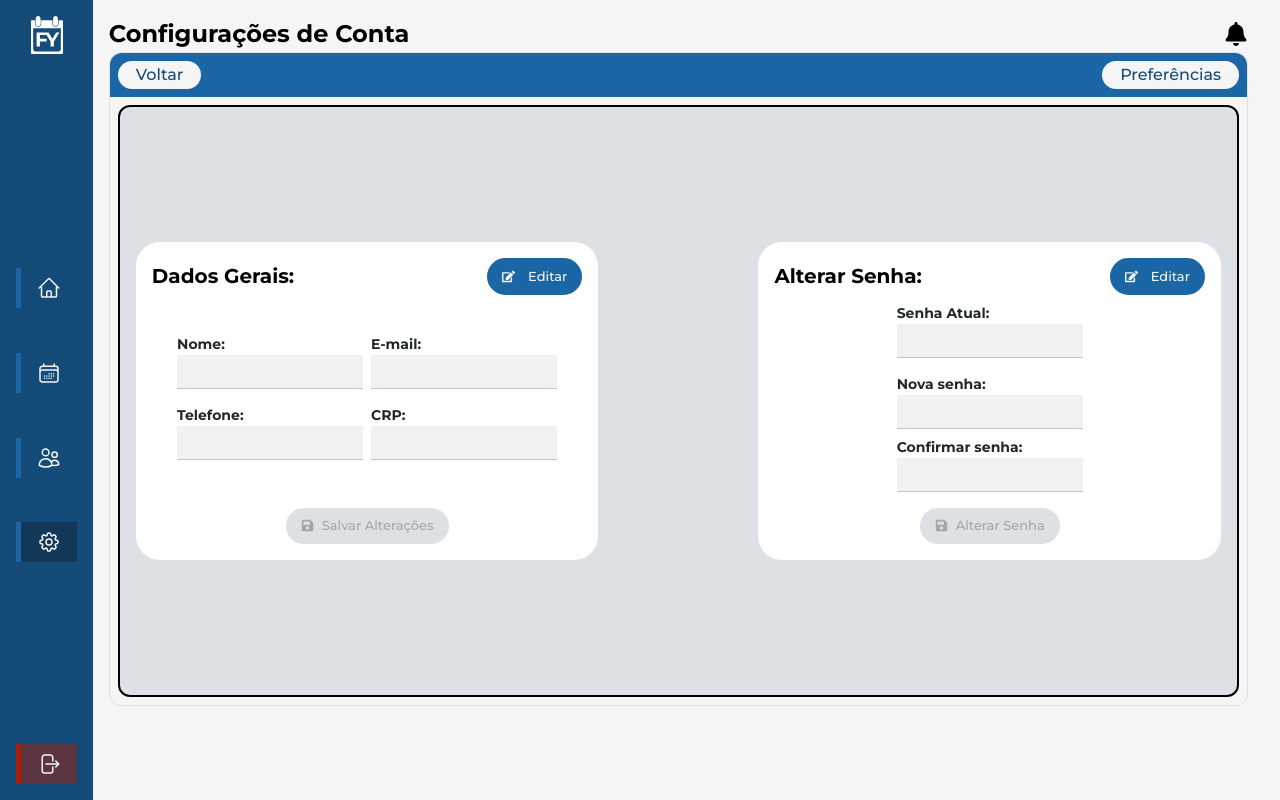
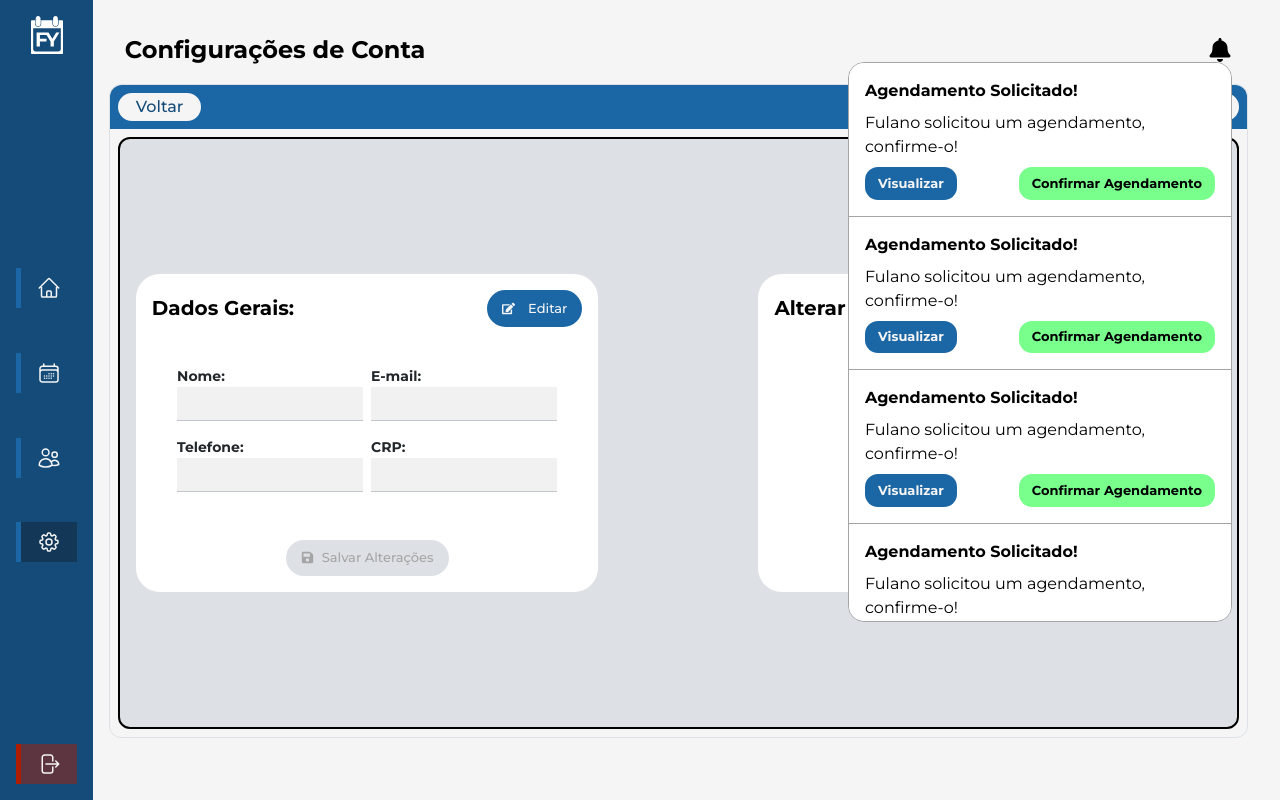
Before and after one commit to KauanPaschoal/web-projeto, a React (Vite) app: page /dashboard/administracao in a window 1280 px wide. Built offline with nearby package versions, Linux system fonts and the light colour scheme.

Commit message:
att: adicinado icone e teste de modal de notificacao

```diff
--- a/src/App.css
+++ b/src/App.css
@@ -42,7 +42,7 @@
 
 * {
   font-family: "Montserrat", sans-serif;
-  padding: 0;
+
   scroll-behavior: smooth;
 }
 
--- a/src/pages/dashboard/components/MainComponent/MainComponent.jsx
+++ b/src/pages/dashboard/components/MainComponent/MainComponent.jsx
@@ -1,14 +1,19 @@
 import React, { Children } from 'react'
 import './MainComponent.css'
 import { FaBell } from 'react-icons/fa'
+import NotificacaoComponent from '../NotificacaoComponent/NotificacaoComponent'
 
 const MainComponent = ({ title, headerContent, children }) => {
     return (
         <div className='div-main'>
-            <div className='flex justify-between items-center w-full p-4'>
+            <div className='flex justify-between items-center w-full p-4 relative'>
                 <h1 className='titulo'>{title}</h1>
-                <FaBell className='bell-icon ' size={24} />
+                <div>
+                    <FaBell className='bell-icon ' size={24} />
+                    <NotificacaoComponent />
+                </div>
             </div>
+
             <section className='main-section'>
                 <div className='cabecalho'>
                     {headerContent ? headerContent : <h2>Cabeçalho</h2>}
--- /dev/null
+++ b/src/pages/dashboard/components/NotificacaoComponent/Notificacao.css
@@ -0,0 +1,50 @@
+@import 'tailwindcss';
+
+.container-notificacao {
+    border: 1px solid var(--GrayFy);
+    border-radius: 1em;
+    overflow: hidden;
+    overflow-y: auto;
+    max-height: 70vh;
+    z-index: 1000;
+}
+
+.box-notificacao {
+    display: flex;
+    flex-direction: column;
+    padding: 1em;
+    border-bottom: 1px solid var(--GrayFy);
+}
+
+.titulo-notificacao {
+    font-weight: bold;
+}
+
+.conteudo-notificacao {
+    color: var(--BlackFy);
+}
+
+.btn_notificacao {
+    color: var(--WhiteFy);
+    font-weight: bold;
+    background-color: var(--LightBlueFy);
+    transition: ease-in-out 0.2s;
+}
+
+.btn_notificacao:hover {
+    cursor: pointer;
+    background-color: var(--DarkBlueFy);
+}
+
+.btn_notificacao_confirmar {
+    color: var(--BlackFy);
+    font-weight: bold;
+    background-color: var(--GreenAlertFy);
+    transition: ease-in-out 0.2s;
+}
+
+.btn_notificacao_confirmar:hover {
+    cursor: pointer;
+    color: var(--WhiteFy);
+    background-color: Green;
+}
--- /dev/null
+++ b/src/pages/dashboard/components/NotificacaoComponent/NotificacaoComponent.jsx
@@ -0,0 +1,83 @@
+import React from 'react'
+import './Notificacao.css'
+
+const NotificacaoComponent = () => {
+    return (
+        <div className='container-notificacao w-96 absolute right-4 bg-white'>
+            <div className='box-notificacao px-4 gap-2'>
+                <h1 className='titulo-notificacao'>Agendamento Solicitado!</h1>
+                <p className='conteudo-notificacao'>Fulano solicitou um agendamento, confirme-o!</p>
+                <div className='flex justify-between w-full'>
+                    <button className='btn_notificacao rounded-full flex gap-2'>Visualizar</button>
+                    <button className='btn_notificacao_confirmar rounded-full flex gap-2'>Confirmar Agendamento</button>
+                </div>
+            </div>
+            <div className='box-notificacao px-4 gap-2'>
+                <h1 className='titulo-notificacao'>Agendamento Solicitado!</h1>
+                <p className='conteudo-notificacao'>Fulano solicitou um agendamento, confirme-o!</p>
+                <div className='flex justify-between w-full'>
+                    <button className='btn_notificacao rounded-full flex gap-2'>Visualizar</button>
+                    <button className='btn_notificacao_confirmar rounded-full flex gap-2'>Confirmar Agendamento</button>
+                </div>
+            </div>
+            <div className='box-notificacao px-4 gap-2'>
+                <h1 className='titulo-notificacao'>Agendamento Solicitado!</h1>
+                <p className='conteudo-notificacao'>Fulano solicitou um agendamento, confirme-o!</p>
+                <div className='flex justify-between w-full'>
+                    <button className='btn_notificacao rounded-full flex gap-2'>Visualizar</button>
+                    <button className='btn_notificacao_confirmar rounded-full flex gap-2'>Confirmar Agendamento</button>
+                </div>
+            </div>
+            <div className='box-notificacao px-4 gap-2'>
+                <h1 className='titulo-notificacao'>Agendamento Solicitado!</h1>
+                <p className='conteudo-notificacao'>Fulano solicitou um agendamento, confirme-o!</p>
+                <div className='flex justify-between w-full'>
+                    <button className='btn_notificacao rounded-full flex gap-2'>Visualizar</button>
+                    <button className='btn_notificacao_confirmar rounded-full flex gap-2'>Confirmar Agendamento</button>
+                </div>
+            </div>
+            <div className='box-notificacao px-4 gap-2'>
+                <h1 className='titulo-notificacao'>Agendamento Solicitado!</h1>
+                <p className='conteudo-notificacao'>Fulano solicitou um agendamento, confirme-o!</p>
+                <div className='flex justify-between w-full'>
+                    <button className='btn_notificacao rounded-full flex gap-2'>Visualizar</button>
+                    <button className='btn_notificacao_confirmar rounded-full flex gap-2'>Confirmar Agendamento</button>
+                </div>
+            </div>
+            <div className='box-notificacao px-4 gap-2'>
+                <h1 className='titulo-notificacao'>Agendamento Solicitado!</h1>
+                <p className='conteudo-notificacao'>Fulano solicitou um agendamento, confirme-o!</p>
+                <div className='flex justify-between w-full'>
+                    <button className='btn_notificacao rounded-full flex gap-2'>Visualizar</button>
+                    <button className='btn_notificacao_confirmar rounded-full flex gap-2'>Confirmar Agendamento</button>
+                </div>
+            </div>
+            <div className='box-notificacao px-4 gap-2'>
+                <h1 className='titulo-notificacao'>Agendamento Solicitado!</h1>
+                <p className='conteudo-notificacao'>Fulano solicitou um agendamento, confirme-o!</p>
+                <div className='flex justify-between w-full'>
+                    <button className='btn_notificacao rounded-full flex gap-2'>Visualizar</button>
+                    <button className='btn_notificacao_confirmar rounded-full flex gap-2'>Confirmar Agendamento</button>
+                </div>
+            </div>
+            <div className='box-notificacao px-4 gap-2'>
+                <h1 className='titulo-notificacao'>Agendamento Solicitado!</h1>
+                <p className='conteudo-notificacao'>Fulano solicitou um agendamento, confirme-o!</p>
+                <div className='flex justify-between w-full'>
+                    <button className='btn_notificacao rounded-full flex gap-2'>Visualizar</button>
+                    <button className='btn_notificacao_confirmar rounded-full flex gap-2'>Confirmar Agendamento</button>
+                </div>
+            </div>
+            <div className='box-notificacao px-4 gap-2'>
+                <h1 className='titulo-notificacao'>Agendamento Solicitado!</h1>
+                <p className='conteudo-notificacao'>Fulano solicitou um agendamento, confirme-o!</p>
+                <div className='flex justify-between w-full'>
+                    <button className='btn_notificacao rounded-full flex gap-2'>Visualizar</button>
+                    <button className='btn_notificacao_confirmar rounded-full flex gap-2'>Confirmar Agendamento</button>
+                </div>
+            </div>
+        </div>
+    )
+}
+
+export default NotificacaoComponent
```
